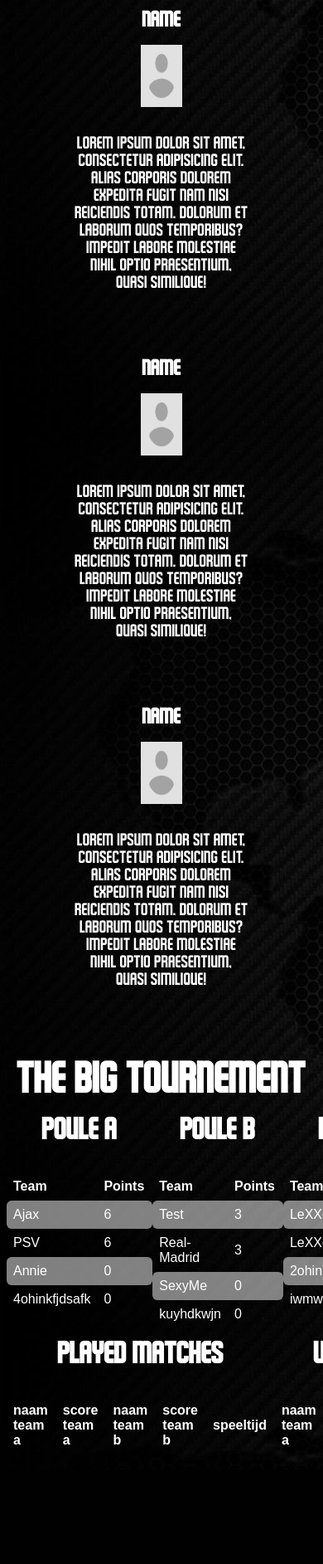
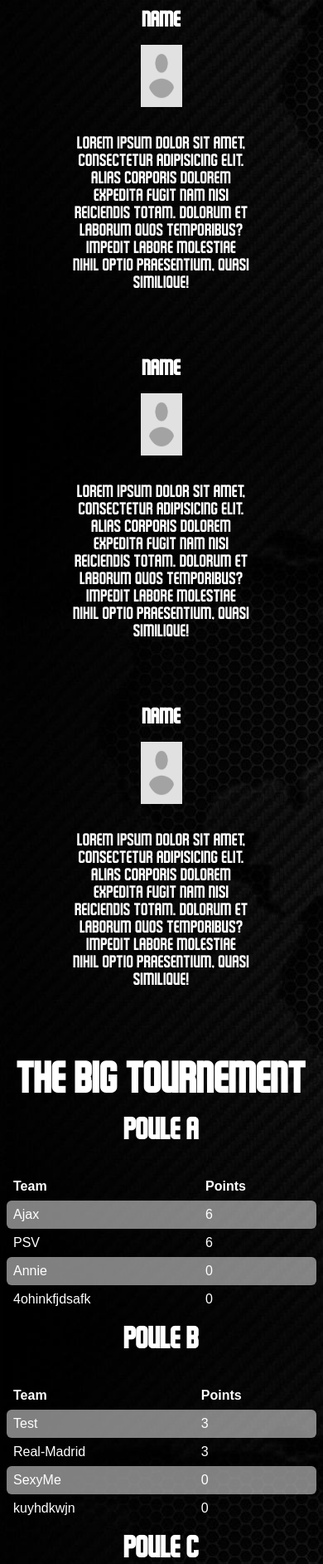
Before and after one commit to DionRo/fifaPhp, a PHP site: page /Web/Index.php in a window 390 px wide; the page is wider, and only the part inside the window is pictured. Shown: the part 1634-3519 px from the top of that part at 83% size. Before the commit the page ends 3394 px from the top of that part, so only its background shows below. Run offline with PHP 8.4, Linux system fonts and the light colour scheme; data comes from the database, SQL or seed files in the repository; lists and menus that the app fills with data are empty.

Commit message:
Added responsive tournament

```diff
--- a/Web/style/Main_Web_CSS.css
+++ b/Web/style/Main_Web_CSS.css
@@ -221,7 +221,6 @@ nav a{
 .member{
     margin: 15px;
     padding: 15px;
-    width: 240px;
     height: 360px;
 }
 
@@ -263,5 +262,18 @@ nav a{
     flex-direction: row;
 }
 
+@media screen and ( max-width: 1300px ) {
+    .matches {
+        display: flex;
+        flex-direction: column;
+    }
+}
+
+@media screen and ( max-width: 730px ) {
+    .poules {
+        display: flex;
+        flex-direction: column;
+    }
+}
 
 /*----------------------------------------Teams----------------------------------------*/
```
